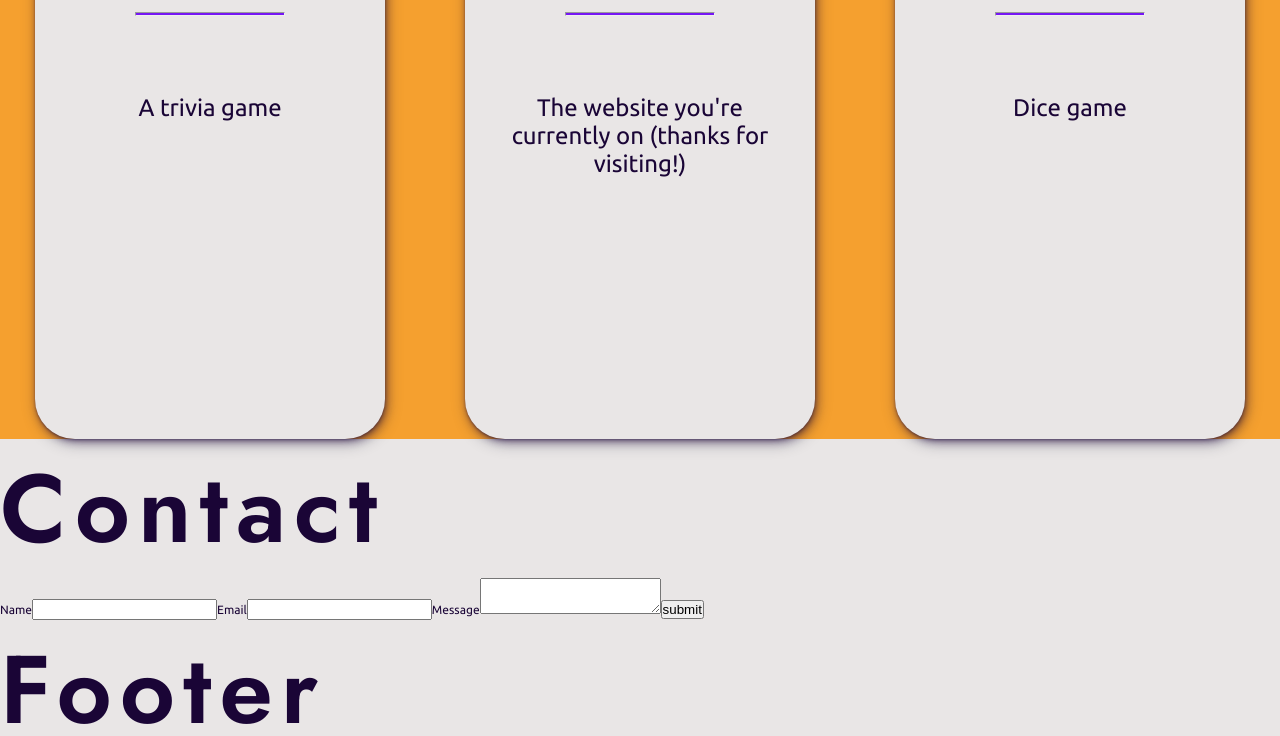
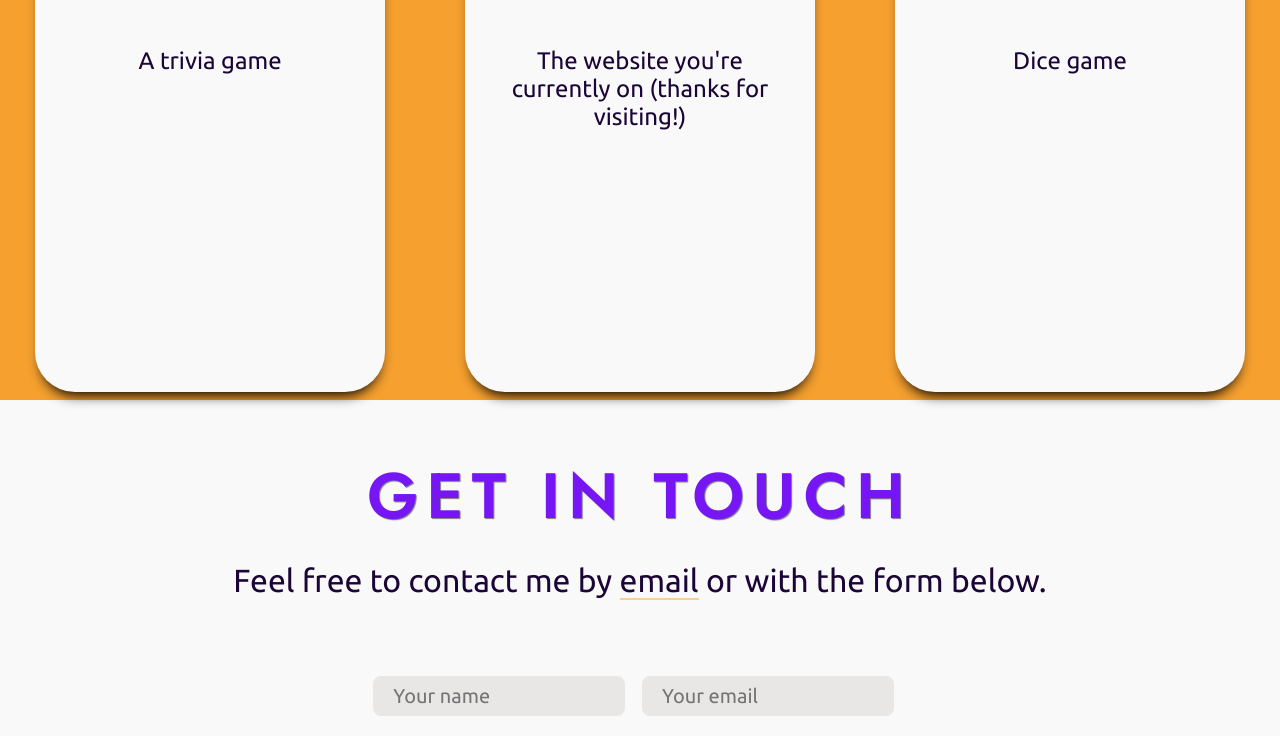
Before and after one commit to skylares/personal-portfolio, a React app: page / in a window 1280 px wide. Shown: the part 2000-2736 px from the top of the page. Built offline with nearby package versions, Linux system fonts and the light colour scheme.

Commit message:
Add styling to contact & add footer skeleton

```diff
--- a/src/components/Contact.js
+++ b/src/components/Contact.js
@@ -58,42 +58,36 @@ export default function Contact() {
 
   return(
     <section className="contact" id="contact">
-      <h1>Contact</h1>
+      <h1 className='contact--title'>GET IN TOUCH</h1>
+      <p className='contact--subtitle'>Feel free to contact me by <a>email</a> or with the form below.</p>
       <form className='contact--form' name='contact--form' onSubmit={handleFormSubmit}>
-
-        <label className='contact--form-label -name'>
-          Name
+        <div>
         <input
           className='contact--form-input -name'
+          placeholder='Your name'
           name='name'
           type='text'
           value={formData.name}
           onChange={handleFormInput}
         ></input>
-        </label>
-
-        <label className='contact--form-label -email'>
-          Email
         <input
           className='contact--form-input -email'
+          placeholder='Your email'
           name='email'
           type='email'
           value={formData.email}
           onChange={handleFormInput}
         ></input>
-        </label>
-
-        <label className='contact--form-label -message'>
-          Message
+        </div>
         <textarea
           className='contact--form-input -message'
+          placeholder='Your message'
           name='message'
           value={formData.message}
           onChange={handleFormInput}
         ></textarea>
-        </label>
 
-        <button className='contact--form-button'>submit</button>
+        <button className='contact--form-button'>SEND MESSAGE</button>
       </form>
     </section>
   );
--- a/src/components/Footer.js
+++ b/src/components/Footer.js
@@ -3,7 +3,7 @@ import React from 'react';
 export default function Footer() {
   return(
     <footer className="footer">
-      <h1>Footer</h1>
+      <p>Designed and developed by Skylar Kesselring</p>
       <p>Illustrations from: <a href="www.streamlinehq.com">streamlinehq.com</a></p>
     </footer>
   );
--- a/src/styles.css
+++ b/src/styles.css
@@ -1,9 +1,13 @@
 * {
   box-sizing: border-box;
+}
+
+:root {
   --main-color: #7616f4;
   --main-accent: #f5a02f;
   --dark-text: #1a0536;
-  --background-color: rgb(233, 230, 230);
+  --background-color: #F9F9F9;
+  /* rgb(233, 230, 230) */
 }
 
 body, html, h1, h2, h3, h4, p, button {
@@ -32,8 +36,9 @@ body {
 h1 {
   font-family: 'Jost', sans-serif;
   font-weight: 600;
-  font-size: 6rem;
+  font-size: 4rem;
   letter-spacing: 0.5rem;
+  text-shadow: -1px -1px 1px rgba(255,255,255,.1), 1px 1px 1px rgba(0,0,0,.5);
 }
 
 
@@ -121,6 +126,7 @@ h1 {
 
 .hero--name {
   margin-left: 8vw;
+  font-size: 6rem;
 }
 
 .hero--introduction {
@@ -176,6 +182,7 @@ h1 {
   margin: 5vh 5vw;
   font-family: 'Lato', sans-serif;
   letter-spacing: -0.01rem;
+  text-shadow: -1px -1px 1px rgba(255,255,255,.1), 1px 1px 1px rgba(0,0,0,.5);
 }
 
 .about--title {
@@ -189,15 +196,14 @@ h1 {
   flex-direction: column;
 }
 
+.skills > h1 {
+  color: var(--main-color);
+}
+
 .skills--icon {
   height: 100px;
   width: 100px;
   margin: 20px 40px;
-}
-
-.skills--icon:hover {
-  /* margin-bottom: 10px; */
-  transform: scale(1.1);
 }
 
 
@@ -236,19 +242,18 @@ h1 {
   background-color: var(--background-color);
   margin: 0px 40px;
   font-size: 2rem;
+  cursor: pointer;
 
-  box-shadow: 0px 1px 2px 0px rgba(26, 5, 54,0.3),
-            1px 2px 4px 0px rgba(26, 5, 54,0.3),
-            2px 4px 8px 0px rgba(26, 5, 54,0.3),
-            2px 4px 16px 0px rgba(26, 5, 54,0.3);
+  transition: box-shadow 250ms, transform 250ms;
+  -webkit-box-shadow: 0px 10px 13px -7px #000000, 5px 5px 12px -6px rgba(0,0,0,0.11);
+  box-shadow: 0px 10px 13px -7px #000000, 5px 5px 12px -6px rgba(0,0,0,0.11);
 }
 
 .projects--project:hover {
+  transform: scaleX(1.01) scaleY(1.01);
 
-  box-shadow: 0px 1px 2px 0px rgba(26, 5, 54,0.7),
-            1px 2px 4px 0px rgba(26, 5, 54,0.7),
-            2px 4px 8px 0px rgba(26, 5, 54,0.7),
-            2px 4px 16px 0px rgba(26, 5, 54,0.7);
+  -webkit-box-shadow: 0px 10px 13px -7px #000000, 5px 5px 26px 7px rgba(0,0,0,0.5);
+  box-shadow: 0px 10px 13px -7px #000000, 5px 5px 26px 7px rgba(0,0,0,0.5);
 
 }
 
@@ -256,6 +261,100 @@ h1 {
   margin-top: 20%;
   font-size: 1.5rem;
 }
+
+
+/***********/
+/* CONTACT */
+/***********/
+
+.contact {
+  display: flex;
+  flex-direction: column;
+  align-items: center;
+}
+
+.contact--title {
+  margin-top: 50px;
+  margin-bottom: 20px;
+  color: var(--main-color);
+}
+
+.contact--subtitle {
+  font-size: 2rem;
+  margin-bottom: 75px;
+}
+
+.contact--subtitle > a {
+  border-bottom: 2px solid #f59f2f77;
+}
+
+.contact--subtitle > a:hover {
+  border-bottom: 2px solid var(--main-accent);
+  cursor: pointer;
+}
+
+.contact--form {
+  display: flex;
+  flex-direction: column;
+  align-items: center;
+}
+
+.contact--form-input {
+  width: 20vw;
+  height: 3vh;
+  margin-right: 1vw;
+  padding: 20px;
+  border: 2px solid var(--background-color);
+  transition: border 500ms;
+  border-radius: 10px;
+  background-color: rgb(233, 230, 230);
+  font-family: "Ubuntu", sans-serif;
+  font-size: 1.25rem;
+  outline-color: var(--main-color);
+}
+
+.contact--form-input:hover {
+  border: 2px solid #7616f44f;
+}
+
+.contact--form-input.-message {
+  width: 41vw;
+  height: 18vh;
+  margin-top: 2vh;
+  margin-bottom: 2vh;
+  resize: none;
+}
+
+.contact--form-button {
+  border: none;
+  border-radius: 10px;
+  background-color: var(--main-color);
+  color: var(--background-color);
+  padding: 10px;
+  height: 50px;
+  width: 200px;
+  margin-bottom: 10vh;
+  cursor: pointer;
+  font-size: 1.25rem;
+  font-family: "Ubuntu", sans-serif;
+}
+
+
+/**********/
+/* FOOTER */
+/**********/
+
+.footer {
+  background-color: var(--main-color);
+  height: 10vh;
+}
+
+
+
+
+
+
+
 
 
 
@@ -270,3 +369,7 @@ h1 {
   width: 150px;
   height: 4px;
 }
+
+.skills--icon:hover {
+  margin-bottom: 10px;
+}
```
Lines whose indentation alone changed are shown as unchanged.
